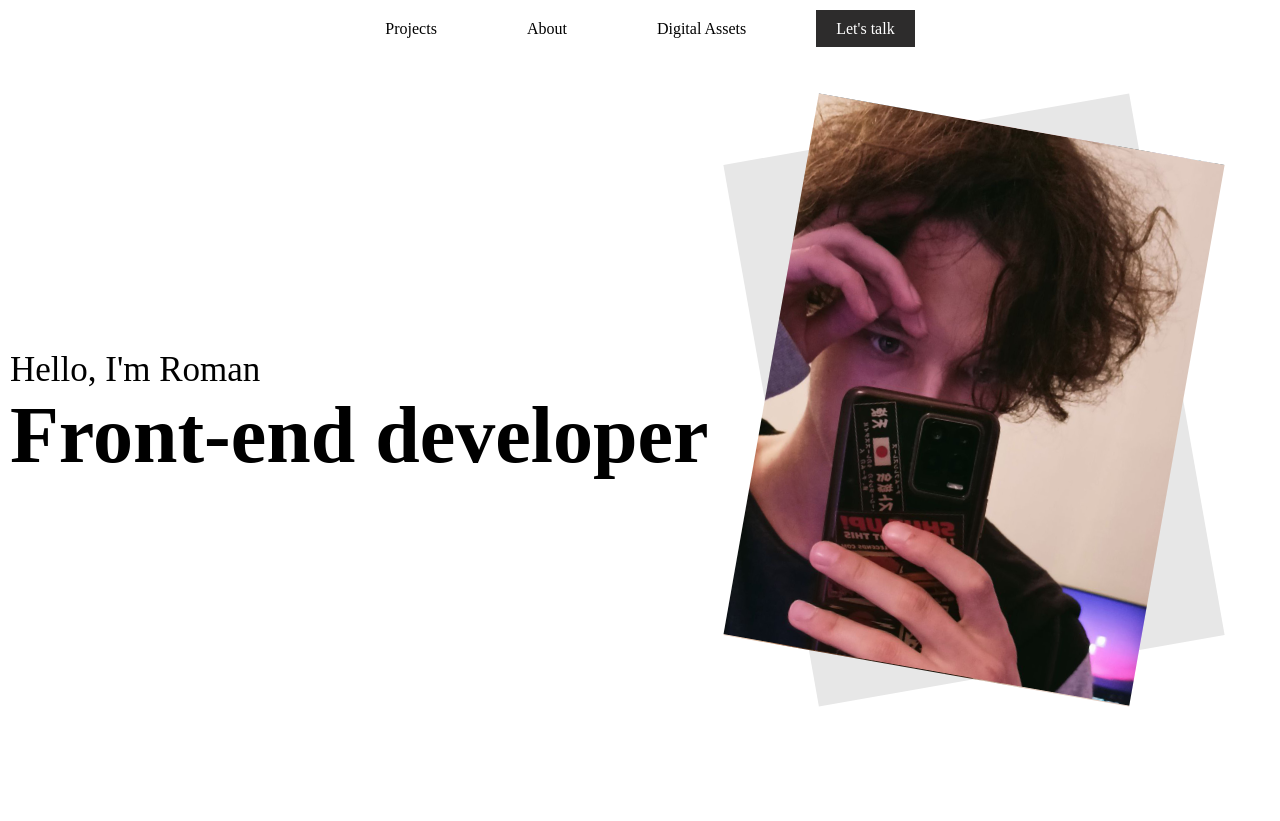
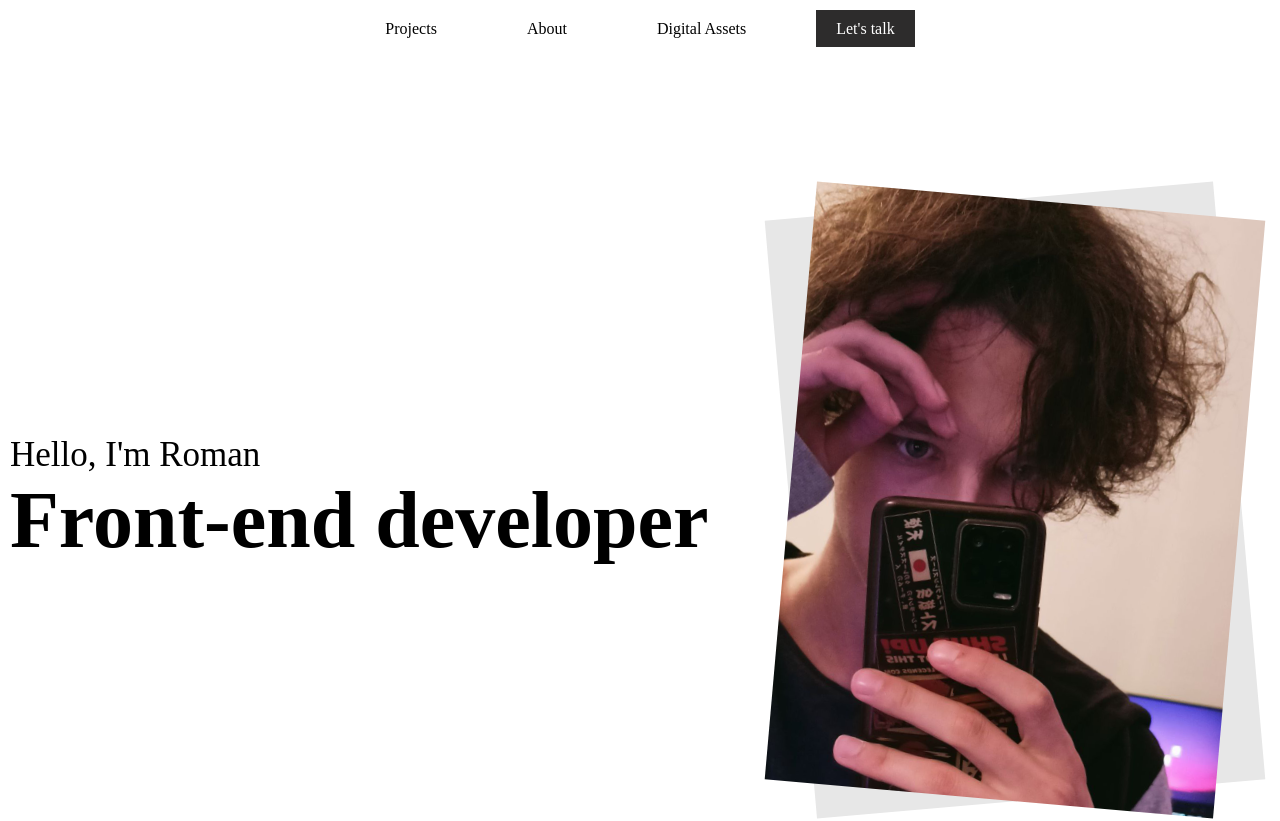
Before and after one commit to s1g11/my-portfolio, a React (Vite) app: page / in a window 1280 px wide. Shown: the top 821 px of the page. Built offline with nearby package versions, Linux system fonts and the light colour scheme.

Commit message:
modile adaptation

```diff
--- a/src/GlobalStyles.tsx
+++ b/src/GlobalStyles.tsx
@@ -106,4 +106,8 @@ export const GlobalStyles = createGlobalStyle`
   p {
     text-align: justify;
   }
+
+  img {
+    object-fit: cover;
+  }
 `
--- a/src/components/ContactForm.tsx
+++ b/src/components/ContactForm.tsx
@@ -7,7 +7,7 @@ export const ContactForm = () => {
     <StyledContactForm>
       <h3>Subscribe to my emailing list</h3>
       <form>
-        <StyledInput type="text" placeholder="Enter your email" />
+        <StyledInput placeholder="Enter your email" type="email" />
         <StyledButton type="submit">Subscribe</StyledButton>
       </form>
       <p>By subscribing you agree to with our <a href="#">Privacy Policy</a></p>
--- a/src/components/Contancts.tsx
+++ b/src/components/Contancts.tsx
@@ -15,10 +15,18 @@ export const Contancts = () => {
 const StyledContancts = styled.div`
   display: flex;
   justify-content: space-between;
-  padding: 100px 0;
+
+  flex-wrap: wrap;
+  padding: 100px 10px;
   align-items: center;
 
   h3 {
     font-size: 30px;
   }
+
+  @media (max-width: 858px) {
+    padding: 50px 10px;
+    justify-content: center;
+    text-align: center;
+  }
 `;
--- a/src/components/MyProjectLink.tsx
+++ b/src/components/MyProjectLink.tsx
@@ -19,6 +19,7 @@ export const MyProject = (props: PropsWithChildren<MyProjectPropsType>) => {
 export const MyProjectLink = styled.a<MyProjectLinkProps> `
   display: flex;
   justify-content: space-between;
+  flex-wrap: wrap;
   align-items: center;
   padding: 250px 50px;
   /* background-color: rgba(71, 71, 71, 0.452); */
@@ -29,6 +30,10 @@ export const MyProjectLink = styled.a<MyProjectLinkProps> `
   box-shadow: 3px 3px 1px rgba(71, 71, 71, 0.150);
   transition: 0.2s;
 
+  h3 {
+    margin: 0 0 40px 0;
+  }
+
   &:hover {
     box-shadow: 3px 3px 1px rgba(71, 71, 71, 0.300);
   }
--- a/src/layout/Footer/StyledFooter.tsx
+++ b/src/layout/Footer/StyledFooter.tsx
@@ -4,4 +4,18 @@ export const StyledFooter = styled.footer`
   display: flex;
   justify-content: space-between;
   padding: 50px 100px;
+  /* flex-wrap: wrap; */
+
+
+  @media (max-width: 560px) {
+    flex-direction: column;
+    justify-content: center;
+    align-items: center;
+
+    padding: 25px 0;
+
+    p {
+      margin: 0 0 10px 0;
+    }
+  }
 `;
--- a/src/layout/MainContent/MainContent.tsx
+++ b/src/layout/MainContent/MainContent.tsx
@@ -3,6 +3,7 @@ import { Skill } from "../../components/Skill"
 import { MyProjectLink } from "../../components/MyProjectLink"
 import { Contancts } from "../../components/Contancts"
 import { IntroductionBlock, SkillsBlock, MyProjectsBlock, AboutMeBlock } from "./StyledMainContent"
+import mainPhoto from "../../assets/mainPhoto.jpg"
 
 export type MyProjectLinkProps = {
   backgroundImage: string
@@ -14,8 +15,13 @@ export const MainContent = () => {
 
       <IntroductionBlock>
         <Wrapper>
-          <span>Hello, I'm Roman</span>
-          <h1>Front-end developer</h1>
+          <div>
+            <span>Hello, I'm Roman</span>
+            <h1>Front-end developer</h1>
+          </div>
+          <div>
+            <img src={mainPhoto} alt="photo" />
+          </div>
         </Wrapper>
       </IntroductionBlock>
 
--- a/src/layout/MainContent/StyledMainContent.tsx
+++ b/src/layout/MainContent/StyledMainContent.tsx
@@ -6,21 +6,20 @@ export const AboutMeBlock = styled.div`
   background-color: #131212;
   color: #fff;
 
-  ${Wrapper} div {
+  h2 {
+      margin: 0 0 60px 0;
+  }
+
+  ${Wrapper} {
+    div {
     display: flex;
-    gap: 0 100px;
-    justify-content: center;
+    justify-content: space-between;
     flex-wrap: wrap;
 
-    h2 {
-      margin: 0 0 40px 0;
-    }
-
     div {
-      /* width: 45%; */
       display: flex;
       flex-direction: column;
-      max-width: 700px;
+      max-width: 650px;
 
       &:first-child {
         h3 {
@@ -52,10 +51,26 @@ export const AboutMeBlock = styled.div`
       box-shadow: 4px 4px 1px #232121;
     }
 
+    @media (max-width: 1200px) {
+      div {
+        &:last-child {
+          p {
+            margin: 0 0 50px 0;
+          }
+        }
+      }
+
+      h2 {
+        margin: 0 0 10px 0;
+      }
+    }
+
+    @media (max-width: 1337px) {
+      justify-content: center;
+    }
+  }
   }
 `
-
-
 
 export const MyProjectsBlock = styled.div`
 
@@ -66,17 +81,27 @@ export const MyProjectsBlock = styled.div`
     gap: 60px;
     flex-direction: column;
     align-items: center;
+    width: 100%;
   }
 
   li {
-    width: 1000px;
+    width: 100%;
+  }
+
+  li a {
+    margin: 0 auto;
+    max-width: 1000px;
+  }
+
+  @media (max-width: 1200px) {
+    padding: 50px 10px;
   }
 `;
 
 export const SkillsBlock = styled.div`
   background-color: #131212;
   color: #fff;
-  padding: 150px 20px;
+  padding: 150px 10px;
 
   ol {
     display: flex;
@@ -86,10 +111,14 @@ export const SkillsBlock = styled.div`
     list-style: none;
     counter-reset: skill 0;
   }
+
+  @media (max-width: 1200px) {
+    padding: 50px 10px;
+  }
 `;
 
 export const IntroductionBlock = styled.div`
-  padding: 350px 10px;
+  padding: 200px 40px 200px 10px;
   position: relative;
 
   h1 {
@@ -101,25 +130,42 @@ export const IntroductionBlock = styled.div`
     font-size: 35px;
   }
 
-  &:before {
-    content: "";
-    width: 412px;
-    height: 550px;
-    position: absolute;
-    top: 15%;
-    left: 60%;
-    background-color: #E7E7E7;
-    transform: rotate(-10deg);
+  ${Wrapper} {
+    display: flex;
+    justify-content: space-between;
+    align-items: center;
+
+    div:nth-child(2) {
+    position: relative;
+
+      &:before{
+        content: '';
+        position: absolute;
+        width: 450px;
+        height: 600px;
+        transform: rotate(-5deg);
+        top: 0;
+        right: 0;
+        background-color: #E7E7E7;
+      }
+    }
+
+    img {
+      max-width: 450px;
+      transform: rotate(5deg);
+    }
+
   }
-  &:after {
-    content: "";
-    background-image: url("src/assets/mainPhoto.jpg");
-    background-size: contain;
-    width: 412px;
-    height: 550px;
-    position: absolute;
-    top: 15%;
-    left: 60%;
-    transform: rotate(10deg);
-  }
+  @media (max-width: 1000px) {
+    padding: 100px 40px 100px 10px;
+
+      ${Wrapper} {
+        flex-wrap: wrap;
+        justify-content: center;
+
+        div + div {
+          margin: 50px 0 0 0;
+        }
+      }
+    }
 `;
--- a/src/styled-components/StyledButton.tsx
+++ b/src/styled-components/StyledButton.tsx
@@ -12,10 +12,10 @@ export const StyledButton = styled.button`
   &:before {
     content: '';
     position: absolute;
-    top: 0;
+    top: 94%;
     right: 100%;
     width: 100%;
-    height: 100%;
+    height: 2px;
     background-color: #000;
     transition: 0.2s;
     z-index: -1;
@@ -23,10 +23,10 @@ export const StyledButton = styled.button`
   &:after {
     content: '';
     position: absolute;
-    top: 0;
+    top: 94%;
     left: 100%;
     width: 100%;
-    height: 100%;
+    height: 2px;
     background-color: #000;
     transition: 0.2s;
     z-index: -1;
@@ -34,7 +34,7 @@ export const StyledButton = styled.button`
 
   &:hover {
     /* background-color: #000; */
-    color: #fff;
+    /* color: #fff; */
     border: 2px solid #000;
 
     &:before {
--- a/src/styled-components/StyledInput.tsx
+++ b/src/styled-components/StyledInput.tsx
@@ -1,7 +1,65 @@
+import { useState } from "react";
 import styled from "styled-components";
 
+type StyledInputType = {
+    placeholder?: string
+    type?: string
+}
 
-export const StyledInput = styled.input`
-    padding: 10px 35px;
-    border: 2px solid;
+export const StyledInput = (props: StyledInputType) => {
+
+    const [isActiveInput, setIsActiveInput]= useState(false)
+
+    return (
+        <StyledLabel active={isActiveInput} className={isActiveInput ? "active" : ""}>
+            <input onFocus={() => setIsActiveInput(true)} onBlur={() => setIsActiveInput(false)} name="email" type={props.type || "string"} placeholder={props.placeholder} />
+        </StyledLabel>
+    )
+}
+
+type StyledLabelPropsType = {
+    active: boolean
+}
+
+export const StyledLabel = styled.label<StyledLabelPropsType>`
+    position: relative;
+    overflow: hidden;
+
+    input {
+        padding: 10px 35px;
+        border: 2px solid;
+    }
+
+    &:before {
+        content: '';
+        height: 2px;
+        width: 50%;
+        background-color: #000;
+        position: absolute;
+        top: 90%;
+        right: ${props => props.active ? "50%" : "100%"};
+        transition: 0.2s;
+    }
+    &:after {
+        content: '';
+        height: 2px;
+        width: 50%;
+        background-color: #000;
+        position: absolute;
+        top: 90%;
+        left: ${props => props.active ? "50%" : "100%"};
+        transition: 0.2s;
+    }
+
+    &:hover {
+        &:before {
+            opacity: 1;
+            right: 50%;
+        }
+        &:after {
+            opacity: 1;
+            left: 50%;
+        }
+    }
+
 `;
--- a/src/styled-components/Wrapper.tsx
+++ b/src/styled-components/Wrapper.tsx
@@ -2,7 +2,7 @@ import styled from "styled-components";
 
 
 export const Wrapper = styled.div`
-  max-width: 1500px;
+  max-width: 1400px;
   margin: 0 auto;
 
   hr {
```
